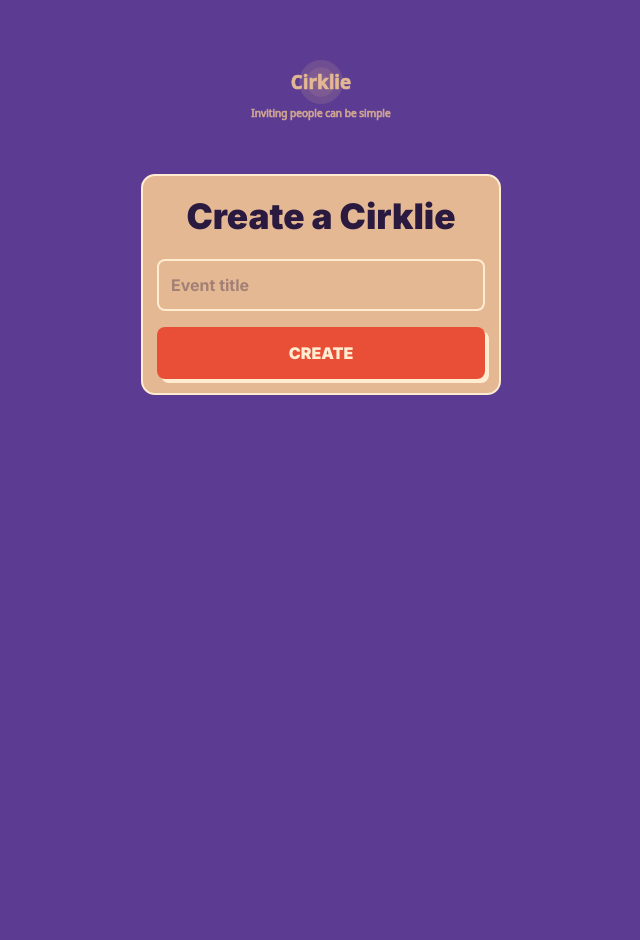
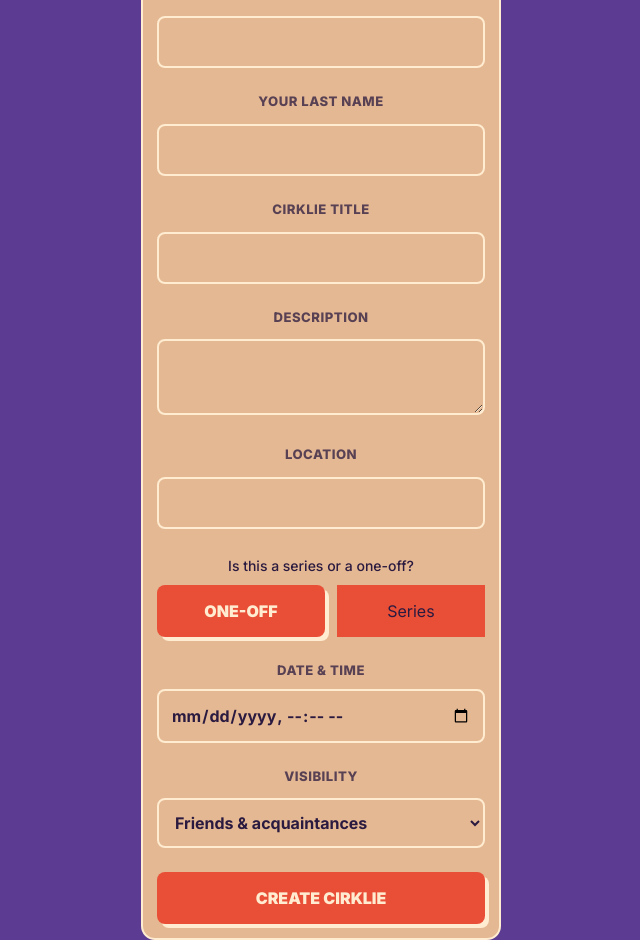
Before and after one commit to NanDelmotte/tarti-flette, a Next.js app: page /create in a window 1280 px wide. Shown: the part 200-1140 px from the top of the page, without its empty margins (319-959 px from the left). Before the commit the page ends 800 px from the top, so only its background shows below. Built offline with nearby package versions, Linux system fonts and the light colour scheme; no server answers; the database is empty.

Commit message:
Restore stable Create page and remove legacy dynamic flag

```diff
--- a/src/app/create/page.tsx
+++ b/src/app/create/page.tsx
@@ -1,95 +1,295 @@
+// src/app/create/page.tsx
 "use client";
 
 import { useEffect, useState } from "react";
 import Frame from "../../components/Frame";
 import { appCopy } from "@/lib/appCopy";
-import { createClient } from "@supabase/supabase-js";
+import { createBrowserClient } from "@supabase/ssr";
 
-export const dynamic = "force-dynamic";
+type Visibility = "inner" | "friends" | "public";
 
-export default function CreatePage() {
-const [supabase, setSupabase] = useState<any>(null);
-const [title, setTitle] = useState("");
-const [creating, setCreating] = useState(false);
-
-useEffect(() => {
-  const supabase = createClient(
-    "https://picgzvmhevhznzowkdhv.supabase.co",
-    "PASTE_THE_ANON_KEY_HERE"
+export default function CreateEventPage() {
+  const supabase = createBrowserClient(
+    process.env.NEXT_PUBLIC_SUPABASE_URL!,
+    process.env.NEXT_PUBLIC_SUPABASE_ANON_KEY!
   );
 
-  setSupabase(supabase);
-}, []);
+  const [needsProfile, setNeedsProfile] = useState(false);
+  const [profileLoading, setProfileLoading] = useState(true);
 
+  const [firstName, setFirstName] = useState("");
+  const [lastName, setLastName] = useState("");
 
-if (!supabase) {
+  const [title, setTitle] = useState("");
+  const [description, setDescription] = useState("");
+  const [location, setLocation] = useState("");
+
+  const [isSeries, setIsSeries] = useState(false);
+  const [dates, setDates] = useState<string[]>([""]);
+
+  const [visibility, setVisibility] =
+    useState<Visibility>("friends");
+  const [loading, setLoading] = useState(false);
+  const [error, setError] = useState<string | null>(null);
+
+  /* Load profile once */
+  useEffect(() => {
+    async function loadProfile() {
+      const { data, error } = await supabase
+        .from("profiles")
+        .select("first_name,last_name")
+        .single();
+
+      if (error || !data?.first_name || !data?.last_name) {
+        setNeedsProfile(true);
+      }
+
+      setProfileLoading(false);
+    }
+
+    loadProfile();
+  }, [supabase]);
+
+  function handleDateChange(index: number, value: string) {
+    const copy = [...dates];
+    copy[index] = value;
+    setDates(copy);
+  }
+
+  function addDate() {
+    setDates((prev) => [...prev, ""]);
+  }
+
+  function removeDate(index: number) {
+    setDates((prev) => prev.filter((_, i) => i !== index));
+  }
+
+  async function handleCreate(e: React.FormEvent) {
+    e.preventDefault();
+    setLoading(true);
+    setError(null);
+
+    const payload = {
+      first_name: needsProfile ? firstName.trim() : undefined,
+      last_name: needsProfile ? lastName.trim() : undefined,
+      title,
+      description,
+      location,
+      visibility,
+      isSeries,
+      dates,
+    };
+
+    try {
+      const res = await fetch("/api/events/create", {
+        method: "POST",
+        headers: { "Content-Type": "application/json" },
+        credentials: "include",
+        body: JSON.stringify(payload),
+      });
+
+      const data = await res.json();
+
+      if (!res.ok) {
+        setError(data.error || "Failed to create event");
+        return;
+      }
+
+      window.location.href = `/cirklie/${data.event_id}/share`;
+    } catch {
+      setError("Network error");
+    } finally {
+      setLoading(false);
+    }
+  }
+
+  if (profileLoading) {
     return (
-<main className="min-h-screen flex items-center justify-center p-6">
-<Frame>Loading…</Frame>
-</main>
+      <Frame>
+        <p>Loading…</p>
+      </Frame>
     );
   }
 
-async function handleCreate() {
-if (!title.trim() || creating) return;
-setCreating(true);
+  return (
+    <Frame>
+      <form onSubmit={handleCreate} className="space-y-6 w-full">
+        {needsProfile && (
+          <>
+            <div className="space-y-2">
+              <label className="form-section-title">
+                Your first name
+              </label>
+              <input
+                type="text"
+                required
+                value={firstName}
+                onChange={(e) =>
+                  setFirstName(e.target.value)
+                }
+              />
+            </div>
 
-const {
-  data: { user },
-  error: userError,
-} = await supabase.auth.getUser();
+            <div className="space-y-2">
+              <label className="form-section-title">
+                Your last name
+              </label>
+              <input
+                type="text"
+                required
+                value={lastName}
+                onChange={(e) =>
+                  setLastName(e.target.value)
+                }
+              />
+            </div>
+          </>
+        )}
 
-if (userError || !user) {
-  window.location.replace("/login");
-  return;
+        <div className="space-y-2">
+          <label className="form-section-title">
+            {appCopy.noun.singular} title
+          </label>
+          <input
+            type="text"
+            required
+            value={title}
+            onChange={(e) =>
+              setTitle(e.target.value)
             }
+          />
+        </div>
 
-const { data, error } = await supabase
-  .from("events")
-  .insert({
-    title: title.trim(),
-    organizer_id: user.id,
-  })
-  .select("id")
-  .single();
+        <div className="space-y-2">
+          <label className="form-section-title">
+            Description
+          </label>
+          <textarea
+            rows={2}
+            value={description}
+            onChange={(e) =>
+              setDescription(e.target.value)
+            }
+          />
+        </div>
 
-setCreating(false);
+        <div className="space-y-2">
+          <label className="form-section-title">
+            Location
+          </label>
+          <input
+            type="text"
+            required
+            value={location}
+            onChange={(e) =>
+              setLocation(e.target.value)
+            }
+          />
+        </div>
 
-if (error || !data) {
-  console.error(error);
-  alert("Could not create event");
-  return;
-}
+        <div className="space-y-2">
+          <span className="text-sm font-medium">
+            Is this a series or a one-off?
+          </span>
 
-window.location.href = `/cirklie/${data.id}`;
-
-
-}
-
-return (
-<main className="min-h-screen flex items-center justify-center p-6">
-<Frame>
-<h1 className="h1 text-campaign mb-4">
-Create a {appCopy.noun.singular}
-</h1>
-
-    <input
-      className="w-full bg-button rounded-md px-3 py-2 mb-4"
-      placeholder="Event title"
-      value={title}
-      onChange={(e) => setTitle(e.target.value)}
-    />
+          <div className="flex gap-3">
+            <button
+              type="button"
+              className={!isSeries ? "button-campaign" : "bg-button w-full"}
+              onClick={() => setIsSeries(false)}
+            >
+              One-off
+            </button>
 
             <button
+              type="button"
+              className={isSeries ? "button-campaign" : "bg-button w-full"}
+              onClick={() => setIsSeries(true)}
+            >
+              Series
+            </button>
+          </div>
+        </div>
+
+        <div className="space-y-2">
+          <label className="form-section-title">
+            {isSeries ? "Dates & times" : "Date & time"}
+          </label>
+
+          {dates.map((value, index) => (
+            <div key={index} className="flex gap-2">
+              <input
+                type="datetime-local"
+                required
+                value={value}
+                onChange={(e) =>
+                  handleDateChange(index, e.target.value)
+                }
+              />
+              {isSeries && dates.length > 1 && (
+                <button
+                  type="button"
+                  onClick={() =>
+                    removeDate(index)
+                  }
+                >
+                  ✕
+                </button>
+              )}
+            </div>
+          ))}
+
+          {isSeries && (
+            <button
+              type="button"
+              onClick={addDate}
+              className="text-xs underline"
+            >
+              + Add another date
+            </button>
+          )}
+        </div>
+
+        <div className="space-y-2">
+          <label className="form-section-title">
+            Visibility
+          </label>
+          <select
+            value={visibility}
+            onChange={(e) =>
+              setVisibility(
+                e.target.value as Visibility
+              )
+            }
+          >
+            <option value="inner">
+              Inner circle only
+            </option>
+            <option value="friends">
+              Friends & acquaintances
+            </option>
+            <option value="public">
+              Public link (anyone)
+            </option>
+          </select>
+        </div>
+
+        {error && (
+          <p className="text-xs text-red-700">
+            {error}
+          </p>
+        )}
+
+        <button
+          type="submit"
+          disabled={loading}
           className="button-campaign w-full"
-      onClick={handleCreate}
-      disabled={creating}
         >
-      {creating ? "Creating…" : "Create"}
+          {loading
+            ? "Creating…"
+            : `Create ${appCopy.noun.singular}`}
         </button>
+      </form>
     </Frame>
-</main>
-
-
   );
 }
```
Lines whose indentation alone changed are shown as unchanged.
